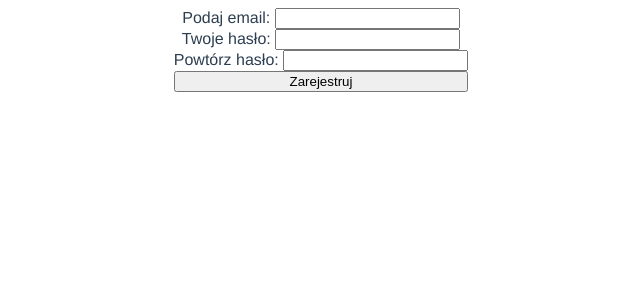
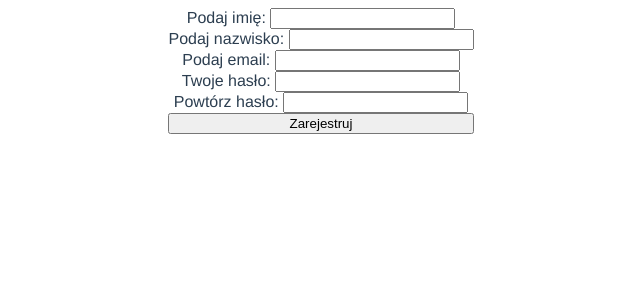
Before and after one commit to WiktorJackowski/vue-app, a Vue app: page /register in a window 1280 px wide. Shown: the top 300 px of the page, without its empty margins (319-959 px from the left). Built offline with nearby package versions, Linux system fonts and the light colour scheme.

Commit message:
added registration

```diff
--- a/src/api/index.js
+++ b/src/api/index.js
@@ -9,3 +9,8 @@ export async function login(payload) {
     const {data} = await axios.post(`/users/login`, payload);
     return data;
 }
+
+export async function register(payload) {
+    const {data} = await axios.post(`/users/register`, payload);
+    return data;
+}
--- a/src/pages/user/Register.vue
+++ b/src/pages/user/Register.vue
@@ -1,6 +1,14 @@
 <template>
   <div>
     <div class="register-form">
+      <label>Podaj imię:
+        <input v-model="name" @input="nameValidation" type="text">
+        {{errorName}}
+      </label>
+      <label>Podaj nazwisko:
+        <input v-model="surname" @input="surnameValidation" type="text">
+        {{errorSurname}}
+      </label>
       <label>Podaj email:
         <input v-model="email" @input="mailValidation" type="email">
         {{ errorEmail }}
@@ -13,20 +21,26 @@
         <input v-model="confirmPassword" @input="passwordSimilarity" type="password">
         {{ errorConfirmPassword }}
       </label>
-      <button>Zarejestruj</button>
+      <button type="button" @click="registration" v-on:keyup.enter="registration">Zarejestruj</button>
     </div>
   </div>
 </template>
 
 <script>
+import {register} from "@/api";
+
 export default {
   name: 'Register',
   props: {},
   data() {
     return {
+      name: null,
+      surname: null,
       email: null,
       password: null,
       confirmPassword: null,
+      errorName: "",
+      errorSurname: "",
       errorEmail: "",
       errorPassword: "",
       errorConfirmPassword: '',
@@ -35,13 +49,29 @@ export default {
   mounted() {
   },
   methods: {
+    nameValidation(){
+      if(this.name === ""){
+        this.errorName = "Wymagane pole";
+        return false;
+      }else{
+        return true;
+      }
+    },
+    surnameValidation(){
+      if(this.surname === ""){
+        this.errorSurname = "Wymagane pole";
+        return false;
+      }else{
+        return true;
+      }
+    },
     mailValidation() {
       const re = /^(([^<>()[\]\\.,;:\s@"]+(\.[^<>()[\]\\.,;:\s@"]+)*)|(".+"))@((\[[0-9]{1,3}\.[0-9]{1,3}\.[0-9]{1,3}\.[0-9]{1,3}])|(([a-zA-Z\-0-9]+\.)+[a-zA-Z]{2,}))$/;
       if (!re.test(String(this.email).toLowerCase())) {
         this.errorEmail = 'Error email';
         return false;
       } else {
-        this.errorEmail = 'success';
+        this.errorEmail = 'Success';
         return true;
       }
     },
@@ -63,7 +93,23 @@ export default {
         this.errorConfirmPassword = 'Haslo niepoprawne';
         return false;
       }
-    }
+    },
+    async registration(){
+      const {name, surname,email, password, $router } = this;
+      try {
+        this.processing = true;
+
+        await register({name, surname, email, password })
+        $router.push({ name: 'login' })
+      }
+      catch (e) {
+        console.log(e)
+      }
+      finally {
+        this.processing = false;
+      }}
+
+
   }
 
 }
```
